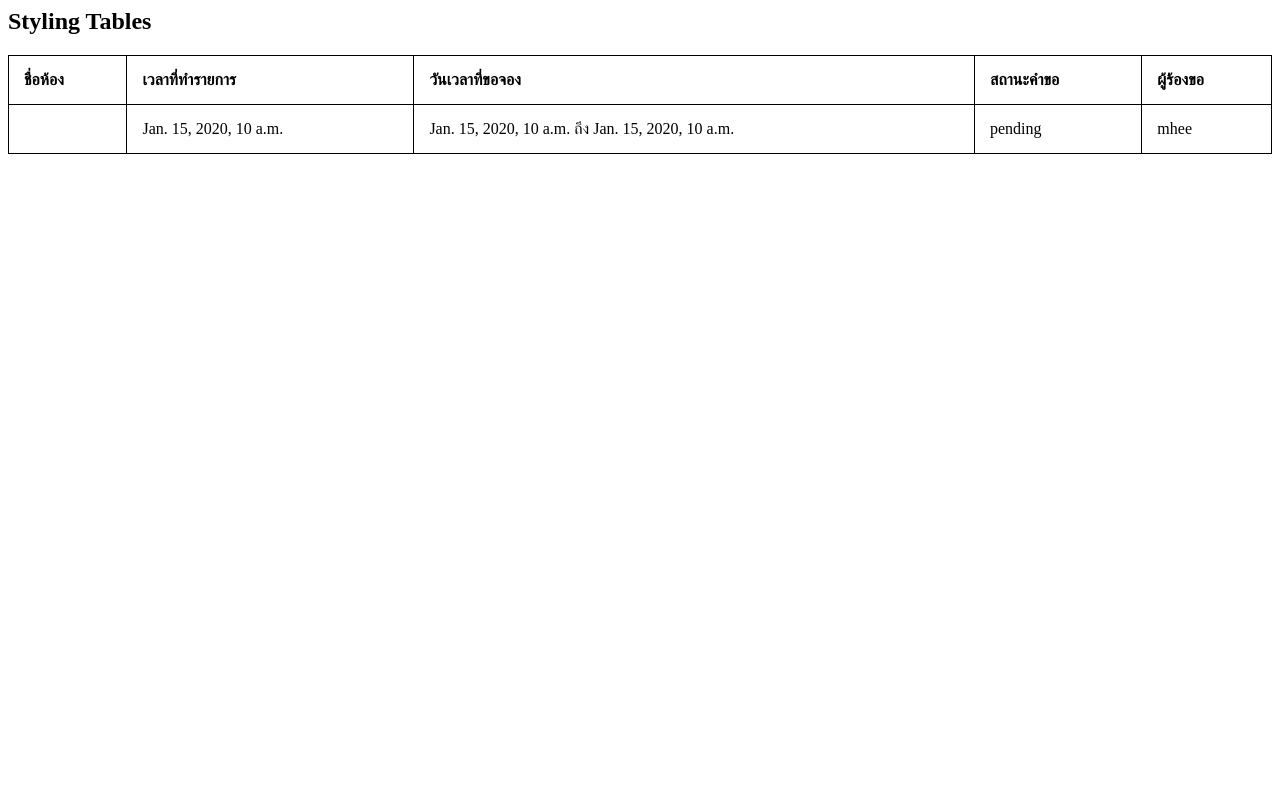
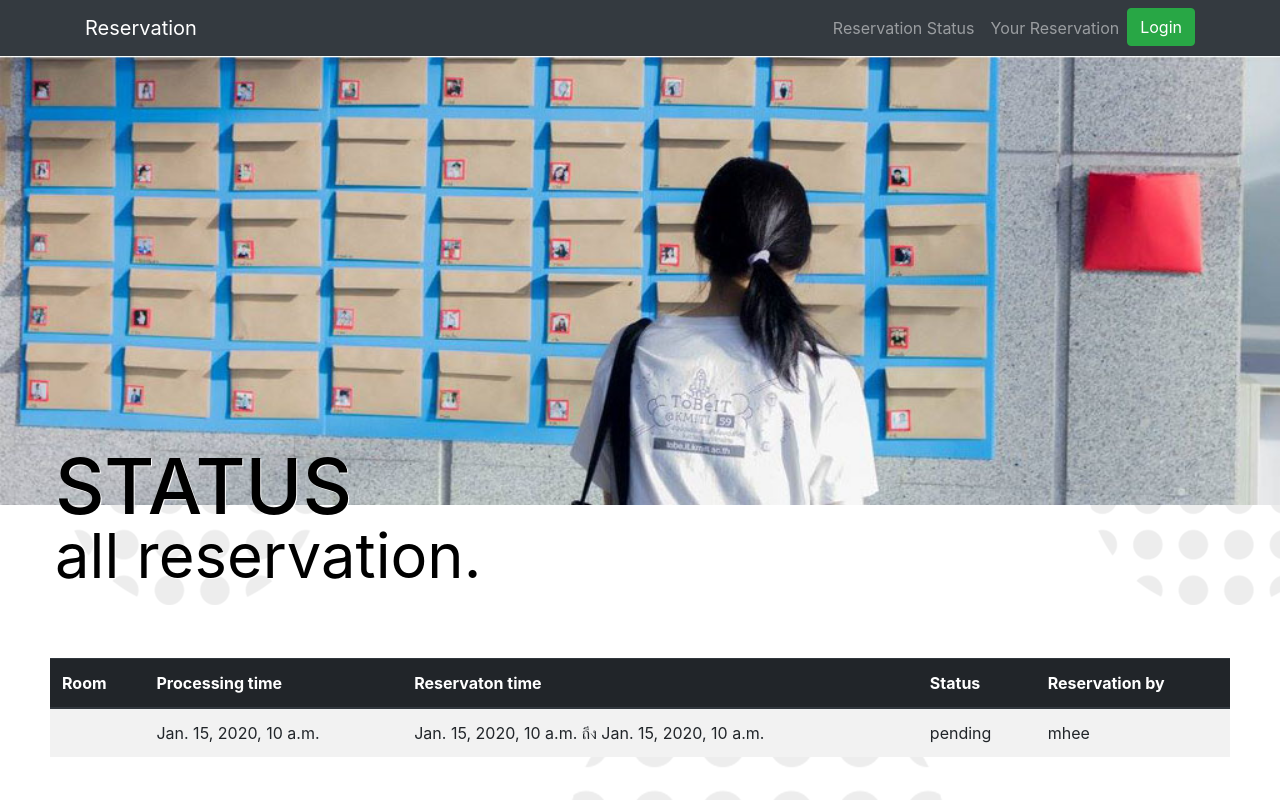
Before and after one commit to meenajaeiei/project, a Django app: page /reservation_table in a window 1280 px wide. Run offline with Django 3.2, Linux system fonts and the light colour scheme; data comes from the database, SQL or seed files in the repository; tables that the repository leaves empty hold one stand-in row (values such as "Sample post"); some libraries are stand-ins or nearby versions.

Commit message:
and style to reservation table page and edit nav bar

```diff
--- a/templates/base.html
+++ b/templates/base.html
@@ -33,10 +33,13 @@
       <div class="collapse navbar-collapse" id="navbarResponsive">
         <ul class="navbar-nav ml-auto">
 
+          <li class="nav-item">
+            <a class="nav-link" href="{% url 'reservation_table' %}">Reservation Status</a>
+          </li>
+
           {% if emp.role == "teacher" %}
-        <li class="nav-item active">
+          <li class="nav-item">
             <a class="nav-link" href="{% url 'reservation_manage' %}" style="padding-right: 35px;">Manage Reservation
-            <span class="sr-only">(current)</span>
             </a>
           </li>
           {% elif emp.role == "staff" %}
@@ -47,10 +50,11 @@
          <li>
            <a class="nav-link" href="{% url 'manage_room' %}" style="padding-right: 35px;">Manage Room</a>
          </li>
-      {% else %}
+         {% else%}
          <li class="nav-item">
-          <a class="nav-link" href="{% url 'reservation_status' %}">Your reservation</a>
+          <a class="nav-link" href="{% url 'reservation_status' %}">Your Reservation</a>
         </li>
+
         {% endif %}
 
         {% if user.is_authenticated %}
--- a/templates/blog/reservation_table.html
+++ b/templates/blog/reservation_table.html
@@ -1,33 +1,41 @@
+{% load static %}
+
+{% block content %}
+<!DOCTYPE html>
 <html>
 <head>
-<style>
-table, th, td {
-  border: 1px solid black;
-  border-collapse: collapse;
-}
-th, td {
-  padding: 15px;
-  text-align: left;
-}
-table#t01 {
-  width: 100%;
-  background-color: #f1f1c1;
-}
-</style>
+  <title>it reservation</title>
+  <meta charset="utf-8">
+  <link rel="shortcut icon" href="{% static "img/itkmitl.jpg" %}" />
+
+  <script src="https://ajax.googleapis.com/ajax/libs/jquery/3.3.1/jquery.min.js"></script>
+  <link rel="stylesheet" href="https://stackpath.bootstrapcdn.com/bootstrap/4.1.3/css/bootstrap.min.css" integrity="sha384-MCw98/SFnGE8fJT3GXwEOngsV7Zt27NXFoaoApmYm81iuXoPkFOJwJ8ERdknLPMO" crossorigin="anonymous">
+  <link rel="stylesheet" href="https://cdnjs.cloudflare.com/ajax/libs/font-awesome/4.7.0/css/font-awesome.min.css">
+
+  <link rel="stylesheet" type="text/css" href="{% static "css/status_style.css" %}">
+  <script type="text/javascript" src="{% static "js/status_script.js" %}"></script>
 </head>
-<body>
+<body style="background-image: url({% static "/img/circle_bg.png" %})">
+  {% include "blog/nav_side.html" %}
+  <div name="header">
+    <img src="{% static "img/verify_bg.jpg" %}" class="image-subheader">
+    <h1 class="text-subheader">STATUS<br><small>all reservation.</small></h1>
+  </div>
 
-<h2>Styling Tables</h2>
 
-<table style="width:100%">
-  <tr>
-    <th>ชื่อห้อง</th>
-    <th>เวลาที่ทำรายการ</th>
-    <th>วันเวลาที่ขอจอง</th>
-    <th>สถานะคำขอ</th>
-    <th>ผู้ร้องขอ</th>
-  </tr>
-  {% for reservation in res_list %}
+<div style="background:#FFF; margin:20px 50px 50px 50px;">
+  <table class="table table-striped table-hover ">
+  <thead class="thead-dark">
+    <tr>
+      <th scope="col">Room</th>
+      <th scope="col">Processing time</th>
+      <th scope="col">Reservaton time</th>
+      <th scope="col">Status</th>
+      <th scope="col">Reservation by</th>
+    </tr>
+  </thead>
+  <tbody>
+    {% for reservation in res_list %}
   <tr>
     <td>{{ reservation.room.roomname }}</td>
     <td>{{ reservation.day_of_reserve }}</td>
@@ -36,5 +44,13 @@ table#t01 {
     <td>{{ reservation.student }}</td>
   </tr>
   {% endfor %}
+  </tbody>
 </table>
-<br>
+</div>
+
+
+
+
+  </body>
+  </html>
+  {% endblock %}
```
Lines whose indentation alone changed are shown as unchanged.
